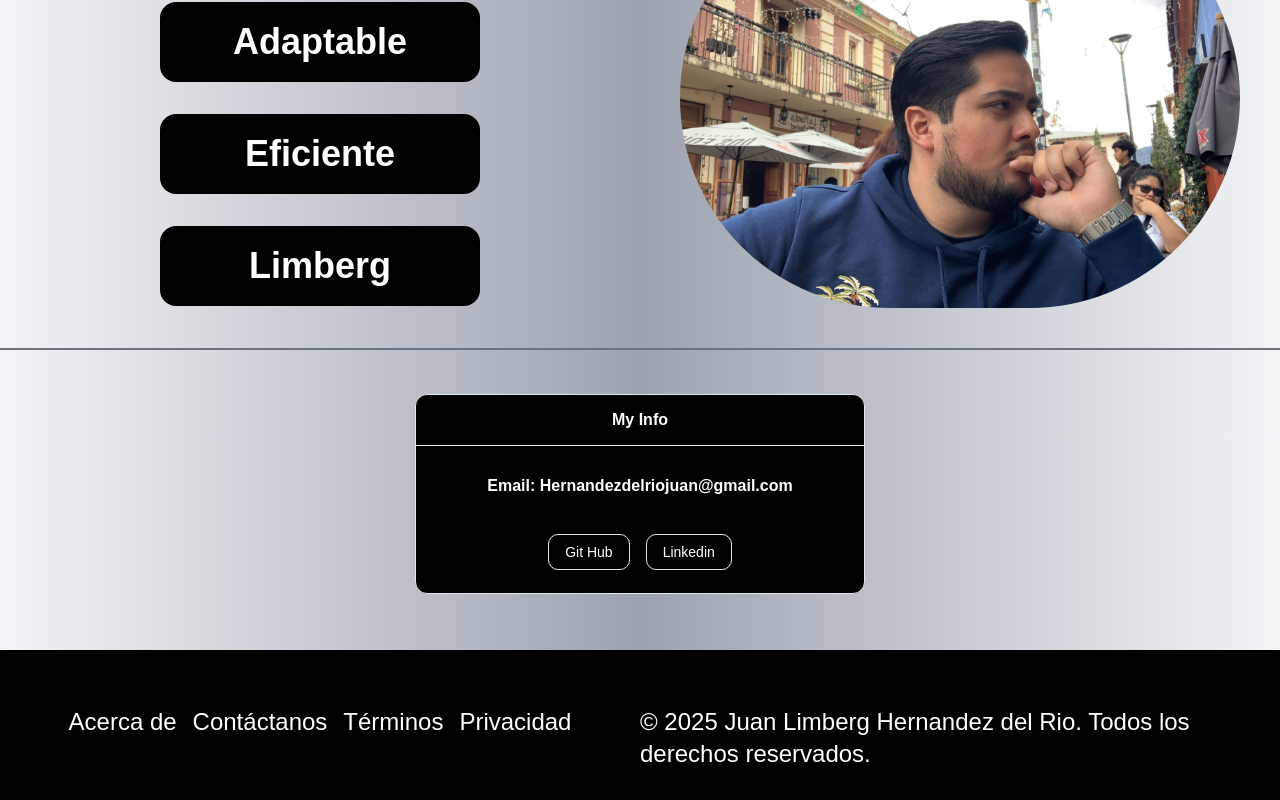
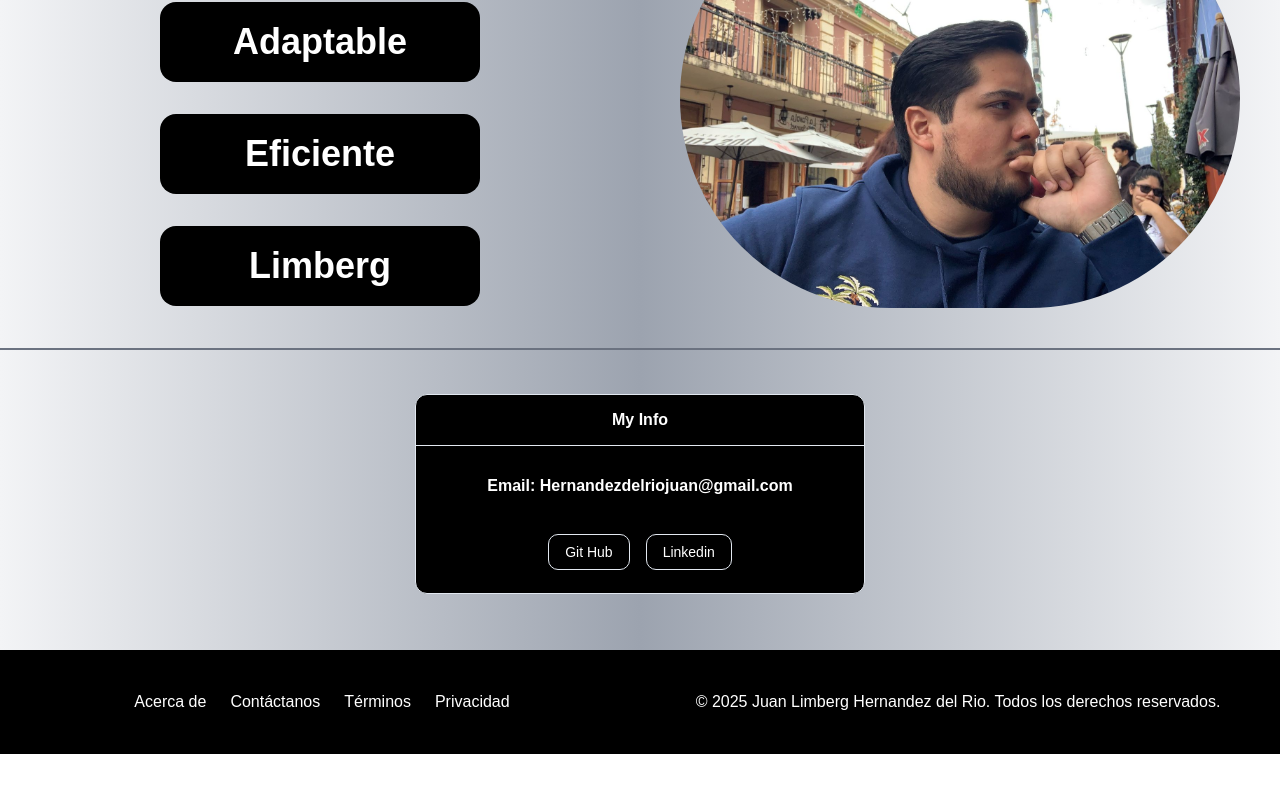
Before and after one commit to limberg05/limberg_page, a Next.js app: page / in a window 1280 px wide. Shown: the part 326-1126 px from the top of the page. After the commit the page ends 1080 px from the top, so only its background shows below. Built offline with nearby package versions, Linux system fonts and the light colour scheme.

Commit message:
arregle problemas visuales

```diff
--- a/components/footer.jsx
+++ b/components/footer.jsx
@@ -1,24 +1,30 @@
 const Footer = () => {
   return (
-    <div className="bg-black h-52 text-white">
-      <div className=" grid grid-cols-2 py-14 text-2xl ">
-        <div className="flex justify-center space-x-4 mb-6">
-          <a href="/about" class="text-white">
+    <div className="bg-black text-white py-10">
+      <div className="container mx-auto px-4">
+        <div className="grid grid-cols-1 lg:grid-cols-2 gap-6">
+          {/* Sección de enlaces */}
+          <div className="flex flex-col md:flex-row md:justify-center md:space-x-6 mb-6 md:mb-0 text-center">
+            <a href="/about" className="hover:underline">
               Acerca de
             </a>
-          <a href="/contact" class="text-white">
+            <a href="/contact" className="hover:underline">
               Contáctanos
             </a>
-          <a href="/terms-of-service" class="text-white">
+            <a href="/terms-of-service" className="hover:underline">
               Términos
             </a>
-          <a href="/privacy-policy" class="text-white">
+            <a href="/privacy-policy" className="hover:underline">
               Privacidad
             </a>
           </div>
-        <div>
+
+          <div className="text-center md:text-left flex justify-center items-center">
+            <p>
               &copy; 2025 Juan Limberg Hernandez del Rio. Todos los derechos
               reservados.
+            </p>
+          </div>
         </div>
       </div>
     </div>
```
Lines whose indentation alone changed are shown as unchanged.
